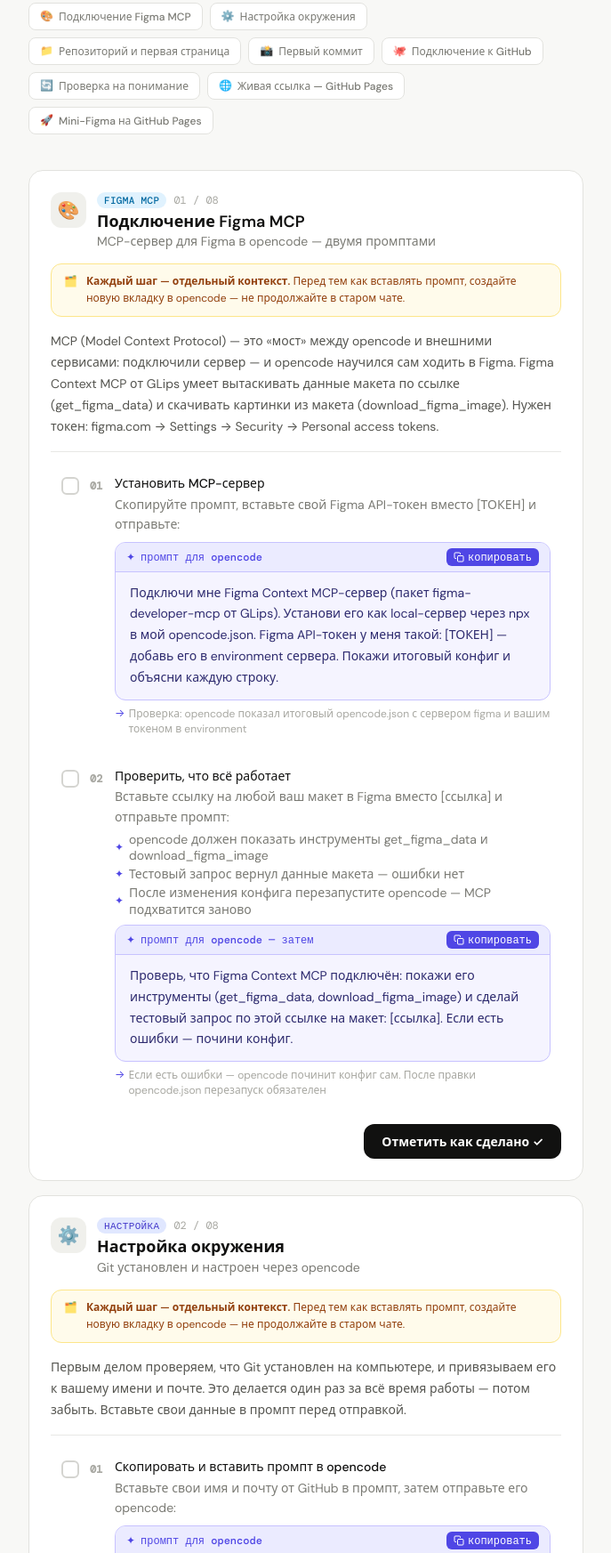
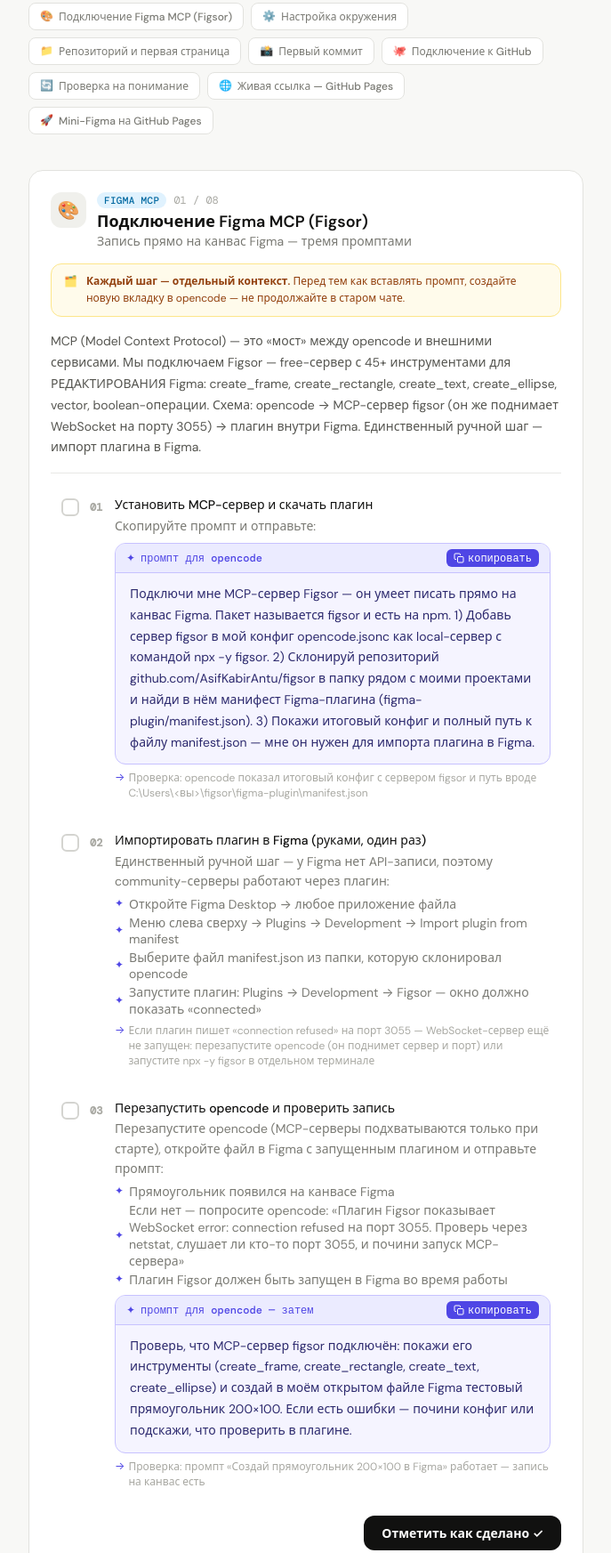
Before and after one commit to Endurens/Working-with-GitHub-and-Git.-Setting-up-an-MCP-server-for-Figma., a plain HTML site: page index.html in a window 1280 px wide. Shown: the part 427-2172 px from the top of the page at 89% size, without its empty margins (296-983 px from the left). Drawn offline with nearby package versions, Linux system fonts and the light colour scheme.

Commit message:
Add files via upload

```diff
--- a/index.html
+++ b/index.html
@@ -4,7 +4,7 @@
   <meta charset="UTF-8" />
   <meta name="viewport" content="width=device-width, initial-scale=1.0" />
   <title>Работа с Github и Git. Настройка MCP-сервера для Figma</title>
-  <meta name="description" content="Практический гайд: подключение Figma Context MCP к opencode, настройка Git, первый репозиторий, GitHub и живая ссылка через GitHub Pages. Всё делает opencode — вы контролируете." />
+    <meta name="description" content="Практический гайд: подключение Figsor MCP к opencode с записью в Figma, настройка Git, первый репозиторий, GitHub и живая ссылка через GitHub Pages. Всё делает opencode — вы контролируете." />
   <link rel="stylesheet" href="css/style.css" />
 </head>
 <body>
--- a/js/app.js
+++ b/js/app.js
@@ -11,31 +11,43 @@
     newContext: true,
     tag: "FIGMA MCP",
     tagClass: "tag-sky",
-    title: "Подключение Figma MCP",
-    subtitle: "MCP-сервер для Figma в opencode — двумя промптами",
+    title: "Подключение Figma MCP (Figsor)",
+    subtitle: "Запись прямо на канвас Figma — тремя промптами",
     description:
-      "MCP (Model Context Protocol) — это «мост» между opencode и внешними сервисами: подключили сервер — и opencode научился сам ходить в Figma. Figma Context MCP от GLips умеет вытаскивать данные макета по ссылке (get_figma_data) и скачивать картинки из макета (download_figma_image). Нужен токен: figma.com → Settings → Security → Personal access tokens.",
+      "MCP (Model Context Protocol) — это «мост» между opencode и внешними сервисами. Мы подключаем Figsor — free-сервер с 45+ инструментами для РЕДАКТИРОВАНИЯ Figma: create_frame, create_rectangle, create_text, create_ellipse, vector, boolean-операции. Схема: opencode → MCP-сервер figsor (он же поднимает WebSocket на порту 3055) → плагин внутри Figma. Единственный ручной шаг — импорт плагина в Figma.",
     steps: [
       {
-        label: "Установить MCP-сервер",
+        label: "Установить MCP-сервер и скачать плагин",
         description:
-          "Скопируйте промпт, вставьте свой Figma API-токен вместо [ТОКЕН] и отправьте:",
+          "Скопируйте промпт и отправьте:",
         prompt:
-          "Подключи мне Figma Context MCP-сервер (пакет figma-developer-mcp от GLips). Установи его как local-сервер через npx в мой opencode.json. Figma API-токен у меня такой: [ТОКЕН] — добавь его в environment сервера. Покажи итоговый конфиг и объясни каждую строку.",
-        note: "Проверка: opencode показал итоговый opencode.json с сервером figma и вашим токеном в environment"
+          "Подключи мне MCP-сервер Figsor — он умеет писать прямо на канвас Figma. Пакет называется figsor и есть на npm. 1) Добавь сервер figsor в мой конфиг opencode.jsonc как local-сервер с командой npx -y figsor. 2) Склонируй репозиторий github.com/AsifKabirAntu/figsor в папку рядом с моими проектами и найди в нём манифест Figma-плагина (figma-plugin/manifest.json). 3) Покажи итоговый конфиг и полный путь к файлу manifest.json — мне он нужен для импорта плагина в Figma.",
+        note: "Проверка: opencode показал итоговый конфиг с сервером figsor и путь вроде C:\\Users\\<вы>\\figsor\\figma-plugin\\manifest.json"
       },
       {
-        label: "Проверить, что всё работает",
+        label: "Импортировать плагин в Figma (руками, один раз)",
         description:
-          "Вставьте ссылку на любой ваш макет в Figma вместо [ссылка] и отправьте промпт:",
+          "Единственный ручной шаг — у Figma нет API-записи, поэтому community-серверы работают через плагин:",
+        bullets: [
+          "Откройте Figma Desktop → любое приложение файла",
+          "Меню слева сверху → Plugins → Development → Import plugin from manifest",
+          "Выберите файл manifest.json из папки, которую склонировал opencode",
+          "Запустите плагин: Plugins → Development → Figsor — окно должно показать «connected»"
+        ],
+        note: "Если плагин пишет «connection refused» на порт 3055 — WebSocket-сервер ещё не запущен: перезапустите opencode (он поднимет сервер и порт) или запустите npx -y figsor в отдельном терминале"
+      },
+      {
+        label: "Перезапустить opencode и проверить запись",
+        description:
+          "Перезапустите opencode (MCP-серверы подхватываются только при старте), откройте файл в Figma с запущенным плагином и отправьте промпт:",
         prompt2:
-          "Проверь, что Figma Context MCP подключён: покажи его инструменты (get_figma_data, download_figma_image) и сделай тестовый запрос по этой ссылке на макет: [ссылка]. Если есть ошибки — почини конфиг.",
+          "Проверь, что MCP-сервер figsor подключён: покажи его инструменты (create_frame, create_rectangle, create_text, create_ellipse) и создай в моём открытом файле Figma тестовый прямоугольник 200×100. Если есть ошибки — почини конфиг или подскажи, что проверить в плагине.",
         bullets: [
-          "opencode должен показать инструменты get_figma_data и download_figma_image",
-          "Тестовый запрос вернул данные макета — ошибки нет",
-          "После изменения конфига перезапустите opencode — MCP подхватится заново"
+          "Прямоугольник появился на канвасе Figma",
+          "Если нет — попросите opencode: «Плагин Figsor показывает WebSocket error: connection refused на порт 3055. Проверь через netstat, слушает ли кто-то порт 3055, и почини запуск MCP-сервера»",
+          "Плагин Figsor должен быть запущен в Figma во время работы"
         ],
-        note: "Если есть ошибки — opencode починит конфиг сам. После правки opencode.json перезапуск обязателен"
+        note: "Проверка: промпт «Создай прямоугольник 200×100 в Figma» работает — запись на канвас есть"
       }
     ]
   },
```
